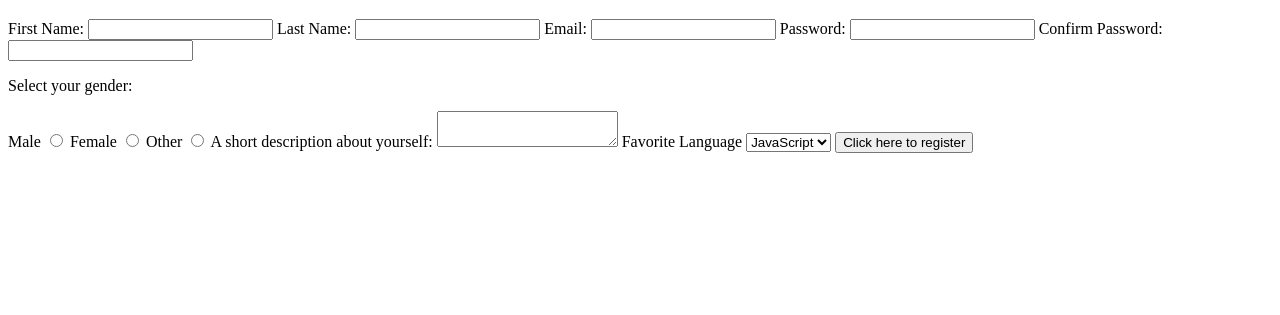
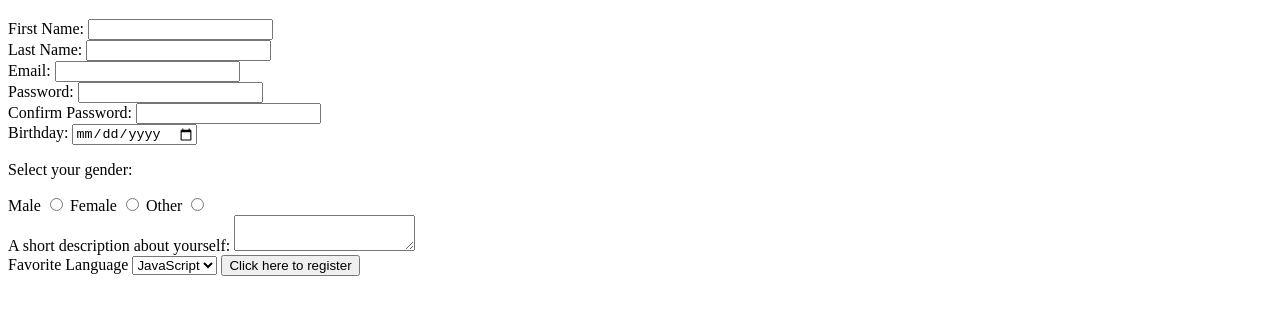
Before and after one commit to jcalise/HTML-Assignments, a plain HTML site: page form.html in a window 1280 px wide. Shown: the part 61-376 px from the top of the page. Drawn offline with Linux system fonts and the light colour scheme.

Commit message:
Revised form.html to include birthday field.

```diff
--- a/form.html
+++ b/form.html
@@ -11,18 +11,27 @@
     <form action="process.php" method="post">
       <label for="first_name">First Name:</label>
       <input type="text" id="first_name" name="first_name">
+      <br />
 
       <label for="last_name">Last Name:</label>
       <input type="text" id="last_name" name="last_name">
+      <br />
 
       <label for="email">Email:</label>
       <input type="text" id="email" name="email">
+      <br />
 
       <label for="password">Password:</label>
       <input type="password" id="password" name="password">
+      <br />
 
       <label for="cpassword">Confirm Password:</label>
       <input type="password" id="cpassword" name="cpassword">
+      <br />
+
+      <label for="bday">Birthday:</label>
+      <input type="date" id="bday" name="bday">
+      <br />
 
       <p>Select your gender:</p>
       <label for="male">Male</label>
@@ -33,9 +42,11 @@
 
       <label for="other">Other</label>
       <input type="radio" id="other" name="gender" value="other">
+      <br />
 
       <label for="description">A short description about yourself:</label>
       <textarea id="description" name="description"></textarea>
+      <br />
 
       <label for="language">Favorite Language</label>
       <select name="language" id="language">
```
